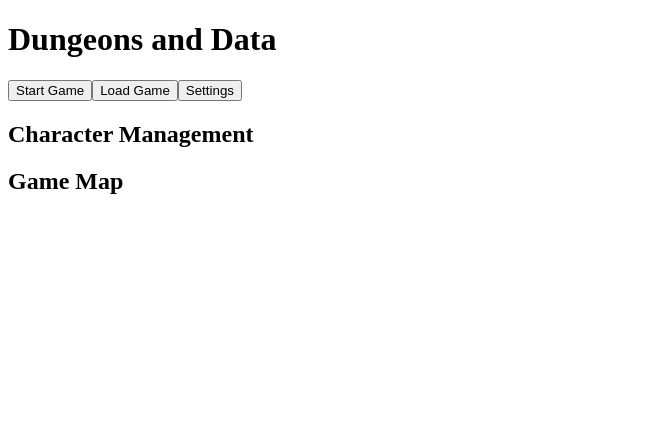
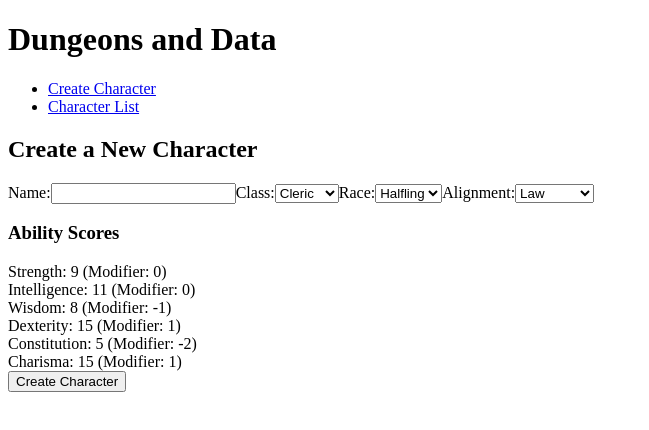
Before and after one commit to quikdagger/dundata, a React (Create React App) app: page /create-character in a window 1280 px wide. Shown: the top 430 px of the page, without its empty margins (0-649 px from the left). Built offline with nearby package versions, Linux system fonts and the light colour scheme; the HTML template or start-up script is replaced by a standard one.

Commit message:
Implemented Testing environment

```diff
--- a/package.json
+++ b/package.json
@@ -10,6 +10,7 @@
     "react": "^18.3.1",
     "react-dom": "^18.3.1",
     "react-redux": "^9.1.2",
+    "react-router-dom": "^6.23.1",
     "react-scripts": "5.0.1",
     "redux": "^5.0.1",
     "web-vitals": "^2.1.4"
--- a/src/components/App.js
+++ b/src/components/App.js
@@ -1,19 +1,39 @@
-import React from 'react';
-import { Provider } from 'react-redux';
-import store from '../redux/store';
-import MainMenu from './MainMenu';
-import CharacterManagement from './CharacterManagement';
-import GameMap from './GameMap';
+import React, { useState } from 'react';
+import { BrowserRouter as Router, Route, Switch, Link } from 'react-router-dom';
+import CharacterCreation from './CharacterCreation';
+import CharacterList from './CharacterList';
 
 function App() {
+  const [characters, setCharacters] = useState([]);
+
+  const handleCharacterCreation = (newCharacter) => {
+    setCharacters([...characters, newCharacter]);
+  };
+
   return (
-    <Provider store={store}>
+    <Router>
       <div className="App">
-        <MainMenu />
-        <CharacterManagement />
-        <GameMap />
+        <h1>Dungeons and Data</h1>
+        <nav>
+          <ul>
+            <li>
+              <Link to="/create-character">Create Character</Link>
+            </li>
+            <li>
+              <Link to="/">Character List</Link>
+            </li>
+          </ul>
+        </nav>
+        <Switch>
+          <Route path="/create-character">
+            <CharacterCreation onCreateCharacter={handleCharacterCreation} />
+          </Route>
+          <Route path="/">
+            <CharacterList characters={characters} />
+          </Route>
+        </Switch>
       </div>
-    </Provider>
+    </Router>
   );
 }
 
--- a/src/components/CharacterCreation.js
+++ b/src/components/CharacterCreation.js
@@ -4,10 +4,10 @@ import gameRules from '../data/gameRules.json';
 import { rollAbilityScores } from '../utils/diceRoller';
 import { getAbilityModifiers } from '../utils/modifiers';
 
-function CharacterCreation() {
+function CharacterCreation({ onCreateCharacter }) {
   const [name, setName] = useState('');
-  const [characterClass, setCharacterClass] = useState('Elf'); // Default to Elf for now
-  const [race, setRace] = useState('Elf'); // Default to Elf for now
+  const [characterClass, setCharacterClass] = useState('Cleric'); // Default to Cleric for now
+  const [race, setRace] = useState('Human'); // Default to Human for now
   const [alignment, setAlignment] = useState('Law');
   const [abilityScores, setAbilityScores] = useState(rollAbilityScores());
   const [createdCharacter, setCreatedCharacter] = useState(null);
@@ -15,6 +15,7 @@ function CharacterCreation() {
   const handleCreateCharacter = () => {
     const newCharacter = createCharacter(name, characterClass, race, alignment, abilityScores);
     setCreatedCharacter(newCharacter);
+    onCreateCharacter(newCharacter);
   };
 
   const abilityModifiers = getAbilityModifiers(abilityScores);
@@ -58,7 +59,6 @@ function CharacterCreation() {
             <label>{score}: {abilityScores[score]} (Modifier: {abilityModifiers[score]})</label>
           </div>
         ))}
-        {/* Add controls for adjusting prime requisite scores */}
       </div>
 
       <button onClick={handleCreateCharacter}>Create Character</button>
--- /dev/null
+++ b/src/components/CharacterList.js
@@ -0,0 +1,19 @@
+import React from 'react';
+
+function CharacterList({ characters }) {
+  return (
+    <div>
+      <h2>Created Characters</h2>
+      <ul>
+        {characters.map((char, index) => (
+          <li key={index}>
+            {char.name} - {char.class}
+            <pre>{JSON.stringify(char, null, 2)}</pre>
+          </li>
+        ))}
+      </ul>
+    </div>
+  );
+}
+
+export default CharacterList;
```
Also changed, not shown: 1 other file (tests, documents, lock files or other folders).
